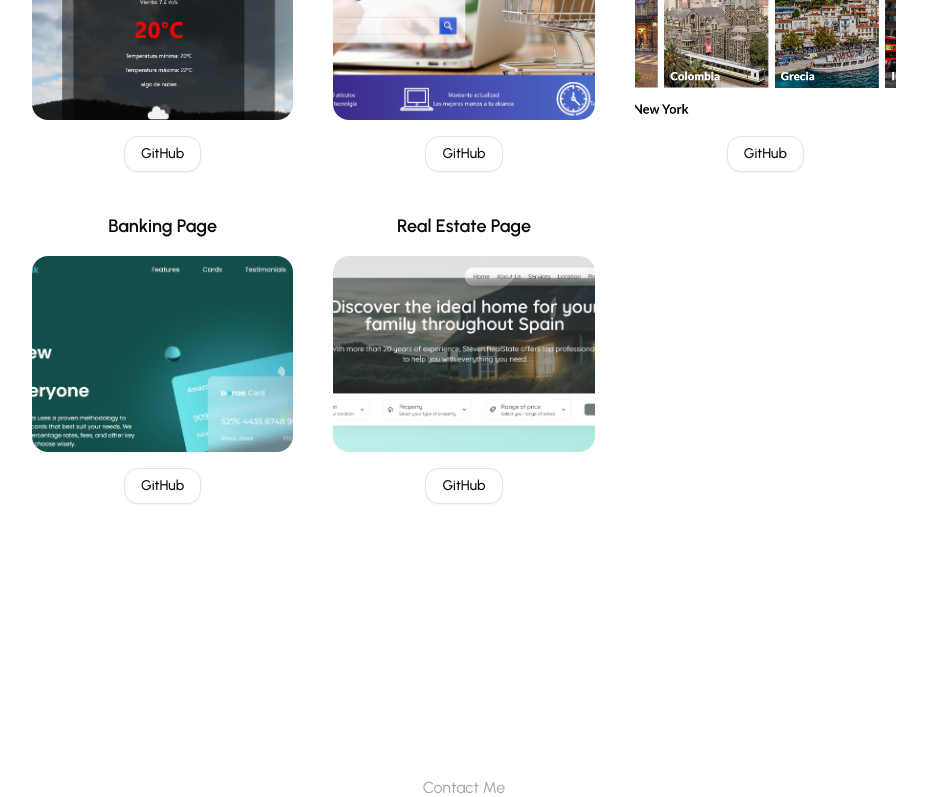
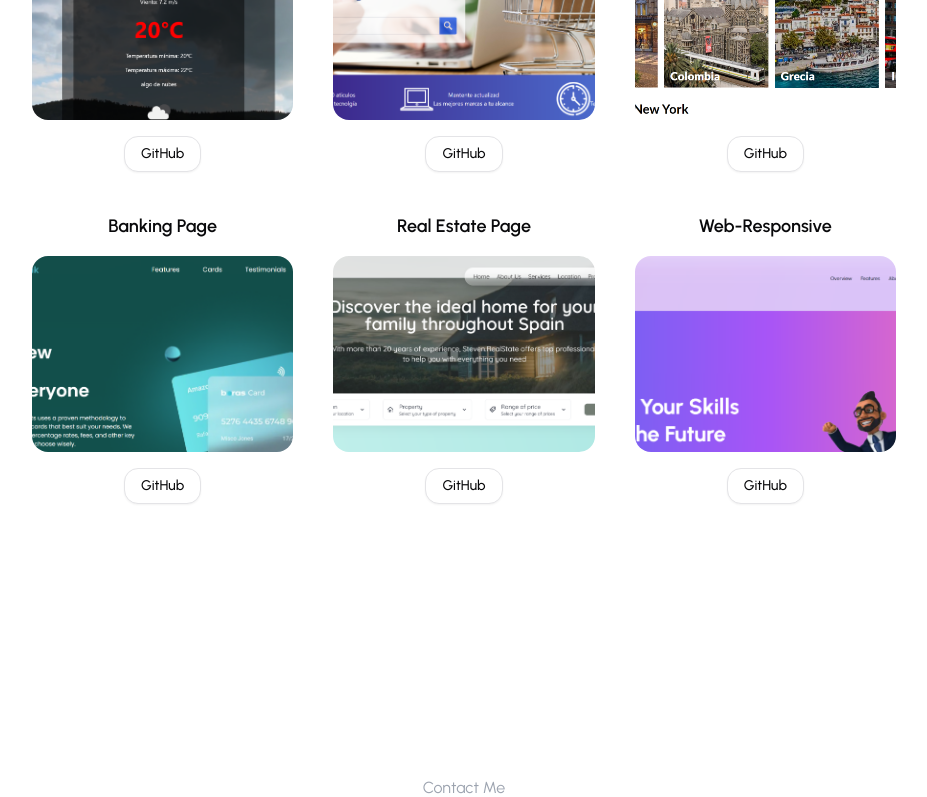
Before and after one commit to Steven0319/Portfolio, a Next.js app: page / in a window 1280 px wide. Shown: the part 3421-4218 px from the top of the page, without its empty margins (176-1103 px from the left). Built offline with nearby package versions, Linux system fonts and the light colour scheme.

Commit message:
adding a new project

```diff
--- a/src/data.tsx
+++ b/src/data.tsx
@@ -121,6 +121,12 @@ export const dataPortfolio = [
     image: "/image-8.jpg",
     urlGithub: "https://github.com/Steven0319/Real-Estate-Page.git",
   },
+  {
+    id: 9,
+    title: "Web-Responsive",
+    image: "/image-9.jpg",
+    urlGithub: "https://github.com/Steven0319/Web-Responsive.git",
+  },
 ];
 
 // ✅ EXPERIENCE & SKILLS
```
Also changed, not shown: public/image-9.jpg (added).
